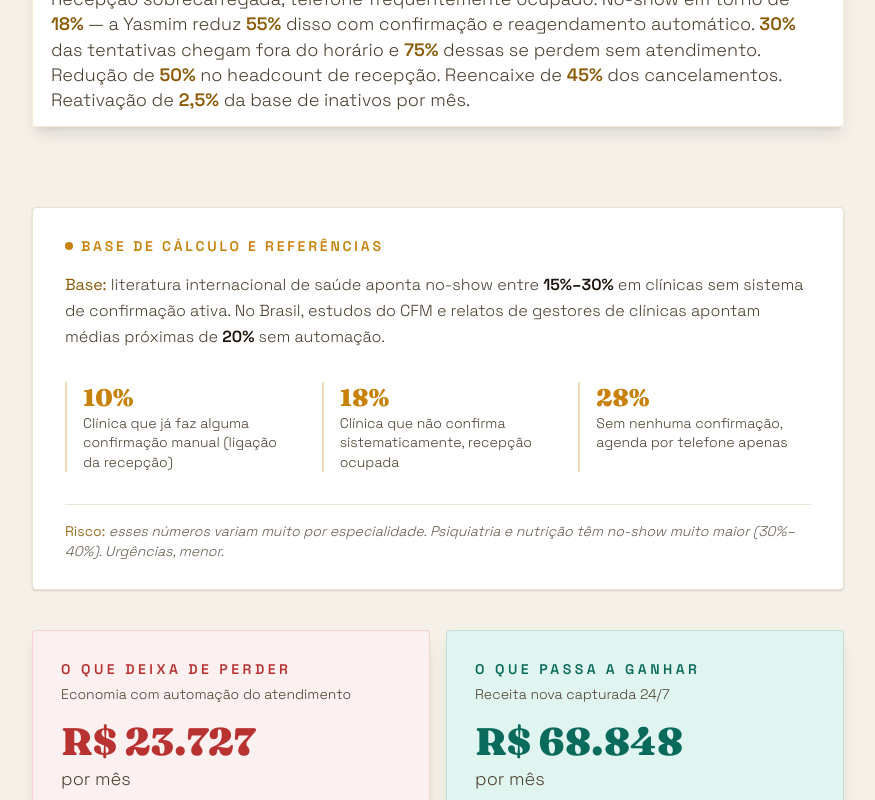
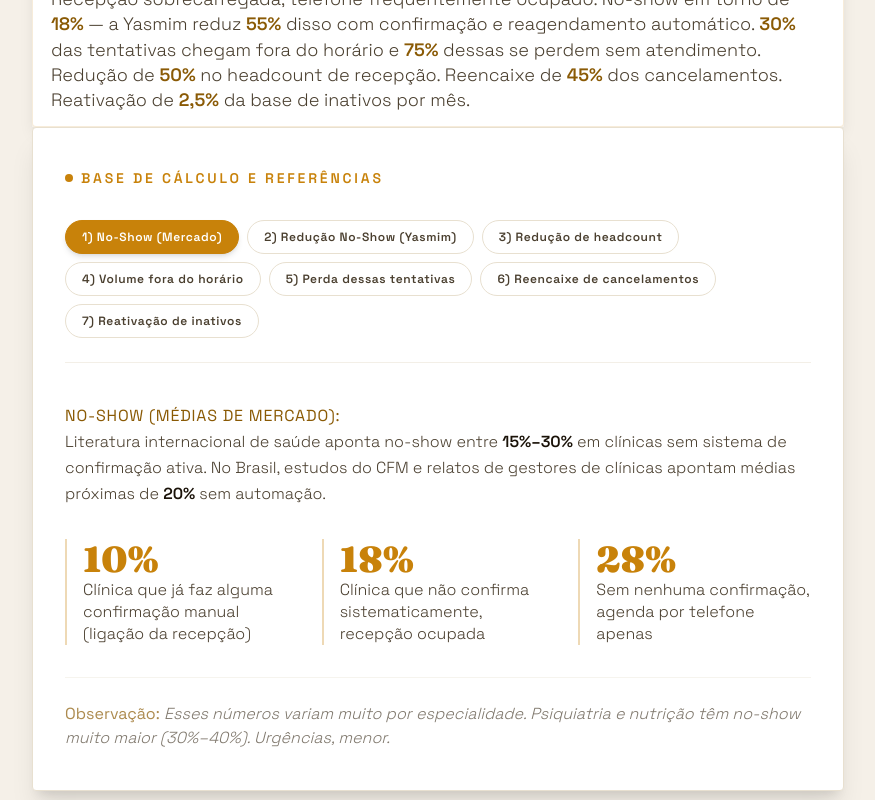
Before and after one commit to gugabrandao/cromia-site, a React (Vite) app: page /numeros in a window 1280 px wide. Shown: the part 900-1700 px from the top of the page, without its empty margins (202-1077 px from the left). Built offline with nearby package versions, Linux system fonts and the light colour scheme.

Commit message:
feat: implementar navegação por abas na seção de referências da calculadora

```diff
--- a/src/pages/Numeros.tsx
+++ b/src/pages/Numeros.tsx
@@ -58,12 +58,94 @@ const scenarios: Record<string, Scenario> = {
 const DIAS_MES = 26;
 const RECORRENCIA = 2000;
 
+const referenceData: Record<string, {
+  label: string;
+  title: string;
+  base: React.ReactNode;
+  benchmarks: { value: string; desc: string }[];
+  obs?: string;
+}> = {
+  'noshow-mercado': {
+    label: '1) No-Show (Mercado)',
+    title: 'No-Show (Médias de Mercado)',
+    base: <>Literatura internacional de saúde aponta no-show entre <span className="font-semibold text-cromia-ink">15%–30%</span> em clínicas sem sistema de confirmação ativa. No Brasil, estudos do CFM e relatos de gestores de clínicas apontam médias próximas de <span className="font-semibold text-cromia-ink">20%</span> sem automação.</>,
+    benchmarks: [
+      { value: '10%', desc: 'Clínica que já faz alguma confirmação manual (ligação da recepção)' },
+      { value: '18%', desc: 'Clínica que não confirma sistematicamente, recepção ocupada' },
+      { value: '28%', desc: 'Sem nenhuma confirmação, agenda por telefone apenas' }
+    ],
+    obs: 'Esses números variam muito por especialidade. Psiquiatria e nutrição têm no-show muito maior (30%–40%). Urgências, menor.'
+  },
+  'noshow-yasmim': {
+    label: '2) Redução No-Show (Yasmim)',
+    title: 'Redução de No-Show pela Yasmim',
+    base: <>Estudos de SMS e WhatsApp reminder em saúde mostram redução de <span className="font-semibold text-cromia-ink">25%–50%</span> no no-show. Com confirmação ativa + reagendamento automático, o teto sobe.</>,
+    benchmarks: [
+      { value: '40%', desc: 'Clínica que já confirmava manualmente — a Yasmim melhora, mas o delta é menor' },
+      { value: '55%', desc: 'Substitui um processo inexistente por um consistente' },
+      { value: '70%', desc: 'Substitui o caos total — qualquer confirmação já resolve muito' }
+    ]
+  },
+  'headcount': {
+    label: '3) Redução de headcount',
+    title: 'Redução de headcount de recepção',
+    base: <>Estimativa funcional — se a Yasmim absorve agendamento, cancelamento, FAQ e confirmação, quanto do trabalho da recepção ela substitui?</>,
+    benchmarks: [
+      { value: '30%', desc: 'Clínica organizada ainda precisa de recepção para acolhimento, prontuário, pagamento' },
+      { value: '50%', desc: 'Metade do volume era atendimento que a Yasmim resolve' },
+      { value: '80%', desc: 'Clínica que usava recepção quase exclusivamente para agendamento por telefone' }
+    ],
+    obs: 'Esse é o número mais difícil de vender. Gestores resistem a falar em demissão. Na prática, o argumento muda para "não precisa contratar mais quando crescer" em vez de "vai demitir".'
+  },
+  'volume-fora': {
+    label: '4) Volume fora do horário',
+    title: 'Volume fora do horário',
+    base: <>Comportamento de consumidor digital. Dados do Google Health e pesquisas de UX em saúde mostram que <span className="font-semibold text-cromia-ink">30%–40%</span> das buscas por serviços de saúde acontecem fora do horário comercial — noite, madrugada e fins de semana.</>,
+    benchmarks: [
+      { value: '20%', desc: 'Especialidade com perfil mais corporativo (plano empresarial, horário comercial)' },
+      { value: '30%', desc: 'Média geral do mercado' },
+      { value: '40%', desc: 'Especialidades com perfil familiar ou popular (pediatria, clínica geral)' }
+    ]
+  },
+  'perda-tentativas': {
+    label: '5) Perda dessas tentativas',
+    title: 'Perda dessas tentativas',
+    base: <>Inferência direta da maturidade da clínica.</>,
+    benchmarks: [
+      { value: '60%', desc: 'Tem WhatsApp ativo, mas sem resposta automática — alguns pacientes tentam de novo no dia seguinte' },
+      { value: '75%', desc: 'Telefone fixo ou WhatsApp sem bot — maioria desiste' },
+      { value: '90%', desc: 'Só telefone, sem WhatsApp — quase perda total fora do horário' }
+    ]
+  },
+  'reencaixe': {
+    label: '6) Reencaixe de cancelamentos',
+    title: 'Reencaixe de cancelamentos',
+    base: <>Estimativa de eficiência de fila de espera ativa. Sem automação, horário cancelado vira buraco. Com Yasmim oferecendo o horário para lista de espera:</>,
+    benchmarks: [
+      { value: '30%', desc: 'Clínica com agenda muito cheia, pouca lista de espera' },
+      { value: '45%', desc: 'Média com alguma demanda reprimida' },
+      { value: '60%', desc: 'Clínica precária tem mais cancelamentos E mais pacientes esperando' }
+    ]
+  },
+  'reativacao': {
+    label: '7) Reativação de inativos',
+    title: 'Reativação de inativos',
+    base: <>Benchmarks de CRM em saúde e varejo. Taxa de reativação de base inativa via mensagem ativa gira entre <span className="font-semibold text-cromia-ink">2%–8%</span> dependendo do tempo de inatividade e da oferta.</>,
+    benchmarks: [
+      { value: '1%', desc: 'Base relativamente recente, pacientes não sumiram há muito tempo' },
+      { value: '2,5%', desc: 'Base mista, algum potencial de recuperação' },
+      { value: '5%', desc: 'Base antiga, nunca recontactada — qualquer mensagem já converte mais' }
+    ]
+  }
+};
+
 const Numeros: React.FC = () => {
   const [consultas, setConsultas] = useState(40);
   const [ticket, setTicket] = useState(200);
   const [recep, setRecep] = useState(3);
   const [salario, setSalario] = useState(1900);
   const [activeScenario, setActiveScenario] = useState('media');
+  const [activeRef, setActiveRef] = useState('noshow-mercado');
   const [pulsing, setPulsing] = useState<Record<string, boolean>>({});
 
   const sc = scenarios[activeScenario];
@@ -190,7 +272,7 @@ const Numeros: React.FC = () => {
         </div>
 
         {/* Cenários */}
-        <div className="mt-15 mb-20 shadow-lg">
+        <div className="mt-15 mb-0 shadow-lg">
           <div className="text-base font-semibold tracking-wide uppercase text-cromia-ink2 mb-5 mt-[50px] flex items-center gap-[10px] after:content-[''] after:flex-1 after:h-[1px] after:bg-cromia-border">
             Maturidade operacional atual
             <span className="text-base font-normal tracking-wide normal-case text-cromia-ink2">— Quanto mais precária, maior o impacto da Yasmim</span>
@@ -215,34 +297,60 @@ const Numeros: React.FC = () => {
         </div>
 
         {/* Base de Informações */}
-        <div className="mb-10 px-8 py-7 bg-cromia-surface border border-cromia-border rounded-sm shadow-sm transition-all hover:shadow-md">
-          <div className="text-sm font-semibold tracking-[0.2em] uppercase text-cromia-gold mb-4 flex items-center gap-2">
+        <div className="mb-20 px-8 py-10 bg-cromia-surface border border-cromia-border rounded-sm shadow-xl transition-all">
+          <div className="text-sm font-semibold tracking-[0.2em] uppercase text-cromia-gold mb-8 flex items-center gap-2">
             <span className="w-2 h-2 rounded-full bg-cromia-gold animate-pulse"></span>
             Base de Cálculo e Referências
           </div>
-          <div className="space-y-4 text-cromia-ink2 leading-relaxed text-base">
-            <p>
-              <strong className="text-cromia-gold-dim">Base:</strong> literatura internacional de saúde aponta no-show entre <span className="font-semibold text-cromia-ink">15%–30%</span> em clínicas sem sistema de confirmação ativa. No Brasil, estudos do CFM e relatos de gestores de clínicas apontam médias próximas de <span className="font-semibold text-cromia-ink">20%</span> sem automação.
-            </p>
 
-            <div className="grid grid-cols-1 md:grid-cols-3 gap-6 py-4">
-              <div className="flex flex-col border-l-2 border-cromia-gold/30 pl-4">
-                <span className="text-2xl font-fraunces font-bold text-cromia-gold">10%</span>
-                <span className="text-sm leading-snug">Clínica que já faz alguma confirmação manual (ligação da recepção)</span>
+          {/* Tag Navigation */}
+          <div className="flex flex-wrap gap-2 mb-10 pb-6 border-b border-cromia-border/50">
+            {Object.keys(referenceData).map((key) => (
+              <button
+                key={key}
+                onClick={() => setActiveRef(key)}
+                className={`px-4 py-2 rounded-full text-xs font-semibold tracking-wider transition-all duration-200 border ${
+                  activeRef === key
+                    ? 'bg-cromia-gold text-white border-cromia-gold shadow-md'
+                    : 'bg-white text-cromia-ink2 border-cromia-border hover:border-cromia-gold/50 cursor-pointer'
+                }`}
+              >
+                {referenceData[key].label}
+              </button>
+            ))}
+          </div>
+
+          {/* Active Content Area */}
+          <div className="space-y-8 text-cromia-ink2 leading-relaxed text-base min-h-[300px]">
+            <section className="space-y-6 animate-in fade-in slide-in-from-bottom-2 duration-500">
+              <p>
+                <strong className="text-cromia-gold-dim tracking-wider uppercase text-base">
+                  {referenceData[activeRef].title}:
+                </strong>
+                <br />
+                {referenceData[activeRef].base}
+              </p>
+
+              <div className="grid grid-cols-1 md:grid-cols-3 gap-6 py-2">
+                {referenceData[activeRef].benchmarks.map((bench, idx) => (
+                  <div key={idx} className="flex flex-col border-l-2 border-cromia-gold/30 pl-4 group hover:border-cromia-gold transition-colors">
+                    <span className="text-4xl font-fraunces font-bold text-cromia-gold group-hover:scale-110 transition-transform origin-left inline-block">
+                      {bench.value}
+                    </span>
+                    <span className="text-base leading-snug">
+                      {bench.desc}
+                    </span>
+                  </div>
+                ))}
               </div>
-              <div className="flex flex-col border-l-2 border-cromia-gold/30 pl-4">
-                <span className="text-2xl font-fraunces font-bold text-cromia-gold">18%</span>
-                <span className="text-sm leading-snug">Clínica que não confirma sistematicamente, recepção ocupada</span>
-              </div>
-              <div className="flex flex-col border-l-2 border-cromia-gold/30 pl-4">
-                <span className="text-2xl font-fraunces font-bold text-cromia-gold">28%</span>
-                <span className="text-sm leading-snug">Sem nenhuma confirmação, agenda por telefone apenas</span>
-              </div>
-            </div>
 
-            <p className="text-sm italic opacity-85 border-t border-cromia-border pt-4">
-              <strong className="not-italic text-cromia-gold-dim">Risco:</strong> esses números variam muito por especialidade. Psiquiatria e nutrição têm no-show muito maior (30%–40%). Urgências, menor.
-            </p>
+              {referenceData[activeRef].obs && (
+                <p className="text-base italic opacity-70 border-t border-cromia-border/50 pt-6">
+                  <strong className="not-italic text-cromia-gold-dim">Observação:</strong>{' '}
+                  {referenceData[activeRef].obs}
+                </p>
+              )}
+            </section>
           </div>
         </div>
 
```
